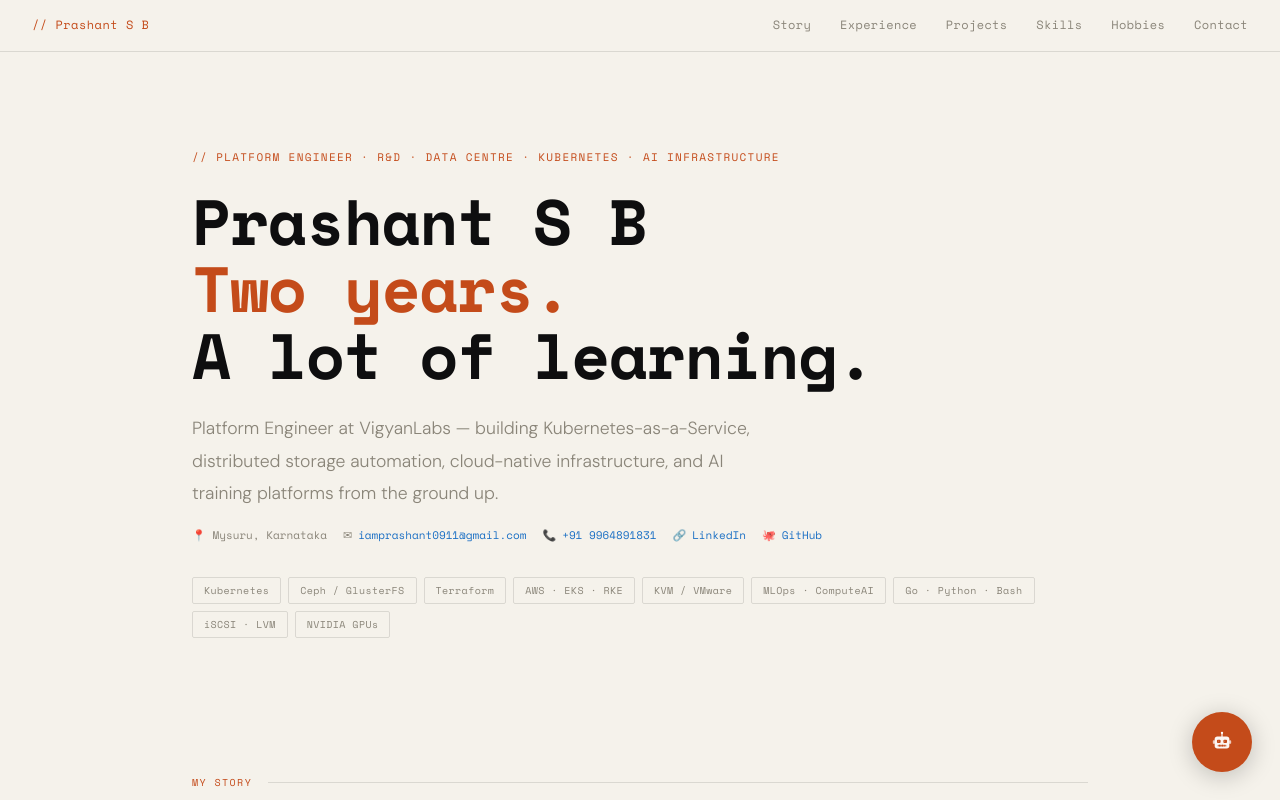
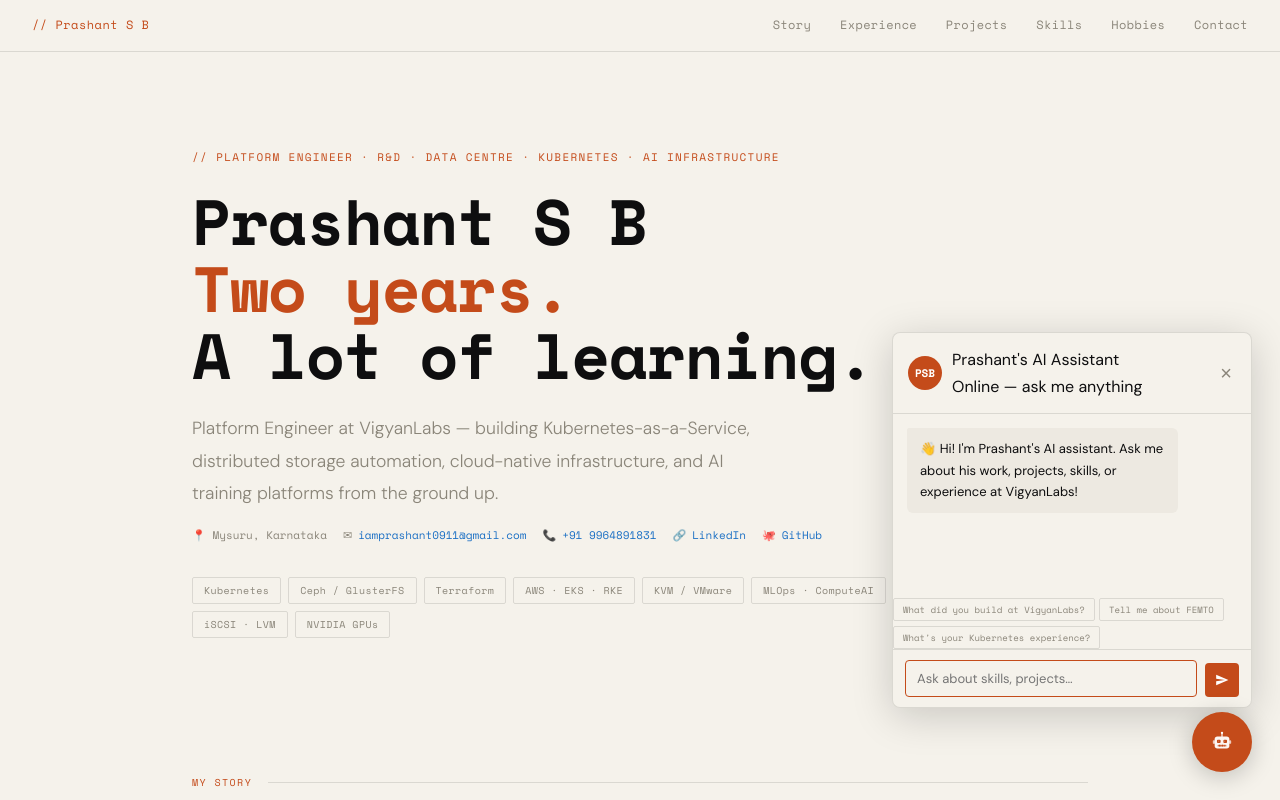
Before and after one commit to paccciii/portfolio, a plain HTML site: page index.html in a window 1280 px wide. Both pictures are taken after a click on the button "Chat with Prashant's AI assistant". Shown: the top 800 px of the page. Drawn offline with nearby package versions, Linux system fonts and the light colour scheme.

Commit message:
Update index.html

```diff
--- a/index.html
+++ b/index.html
@@ -439,21 +439,122 @@ footer{border-top:1px solid var(--rule);padding:1.75rem 2rem;text-align:center;f
   </svg>
 </button>
 
-<!-- CHAT PANEL -->
+<!-- ── CHAT PANEL ── -->
 <div id="chat-panel">
   <div class="chat-header">
     <div class="chat-avatar">PSB</div>
-    <div>
-      <div class="chat-hname">Prashant's AI Assistant</div>
-      <div class="chat-hstatus">Online — ask me anything</div>
+    <div class="chat-header-info">
+      <div class="chat-header-name">Prashant's AI Assistant</div>
+      <div class="chat-header-status">Online — ask me anything</div>
     </div>
     <button class="chat-close" onclick="toggleChat()">×</button>
   </div>
 
   <div class="chat-messages" id="chat-msgs">
-    <div class="msg msg-bot">👋 Hi! I'm Prashant's AI assistant. Ask me about his projects, skills, or experience at VigyanLabs!</div>
+    <div class="msg msg-bot">👋 Hi! I'm Prashant's AI assistant. Ask me about his work, projects, skills, or experience at VigyanLabs!</div>
   </div>
 
-  <div class="chat-sugs" id="chat-sugs">
-    <button class="sug-btn" onclick="pickSug(this)">What's the Terraform Provider?</button>
-    <button c
+  <div class="chat-suggestions" id="chat-sugs">
+    <button class="sug-btn" onclick="sendSuggestion(this)">What did you build at VigyanLabs?</button>
+    <button class="sug-btn" onclick="sendSuggestion(this)">Tell me about FEMTO</button>
+    <button class="sug-btn" onclick="sendSuggestion(this)">What's your Kubernetes experience?</button>
+  </div>
+
+  <div class="chat-input-row">
+    <textarea id="chat-input" rows="1" placeholder="Ask about skills, projects…" onkeydown="handleKey(event)" oninput="autoResize(this)"></textarea>
+    <button id="chat-send" onclick="sendMessage()" title="Send">
+      <svg viewBox="0 0 24 24"><path d="M2 21l21-9L2 3v7l15 2-15 2v7z"/></svg>
+    </button>
+  </div>
+</div>
+
+<script>
+const API = 'https://ai-portfolio.prashantbhovi92.workers.dev/';
+let open = false;
+let busy = false;
+
+function scrollTo(id){document.getElementById(id)?.scrollIntoView({behavior:'smooth'})}
+
+function toggleChat(){
+  open = !open;
+  document.getElementById('chat-panel').classList.toggle('open', open);
+  if(open) setTimeout(()=>document.getElementById('chat-input').focus(), 300);
+}
+
+function handleKey(e){
+  if(e.key==='Enter' && !e.shiftKey){e.preventDefault();sendMessage();}
+}
+
+function autoResize(el){
+  el.style.height='auto';
+  el.style.height=Math.min(el.scrollHeight,80)+'px';
+}
+
+function addMsg(text, role){
+  const msgs = document.getElementById('chat-msgs');
+  const div = document.createElement('div');
+  div.className = 'msg msg-'+role;
+  div.textContent = text;
+  msgs.appendChild(div);
+  msgs.scrollTop = msgs.scrollHeight;
+  return div;
+}
+
+function showTyping(){
+  const msgs = document.getElementById('chat-msgs');
+  const div = document.createElement('div');
+  div.className = 'msg-typing';
+  div.id = 'typing-indicator';
+  div.innerHTML = '<div class="dot"></div><div class="dot"></div><div class="dot"></div>';
+  msgs.appendChild(div);
+  msgs.scrollTop = msgs.scrollHeight;
+}
+
+function hideTyping(){
+  document.getElementById('typing-indicator')?.remove();
+}
+
+function hideSuggestions(){
+  const s = document.getElementById('chat-sugs');
+  if(s) s.style.display='none';
+}
+
+async function sendMessage(){
+  const input = document.getElementById('chat-input');
+  const text = input.value.trim();
+  if(!text || busy) return;
+
+  hideSuggestions();
+  addMsg(text, 'user');
+  input.value='';
+  input.style.height='auto';
+  busy=true;
+  document.getElementById('chat-send').disabled=true;
+  showTyping();
+
+  try{
+    const res = await fetch(API,{
+      method:'POST',
+      headers:{'Content-Type':'application/json'},
+      body: JSON.stringify({message: text})
+    });
+    const data = await res.json();
+    hideTyping();
+    addMsg(data.reply || 'Sorry, I could not get a response. Please try again.','bot');
+  } catch(err){
+    hideTyping();
+    addMsg('Connection error — please try again in a moment.','bot');
+  }
+
+  busy=false;
+  document.getElementById('chat-send').disabled=false;
+}
+
+function sendSuggestion(btn){
+  const input = document.getElementById('chat-input');
+  input.value = btn.textContent;
+  sendMessage();
+}
+</script>
+</body>
+</html>
```
